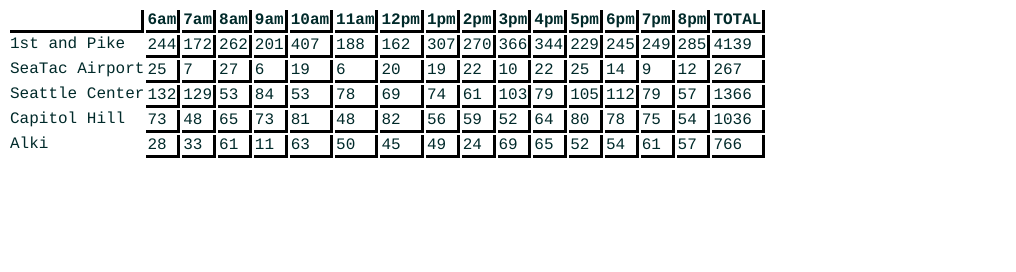
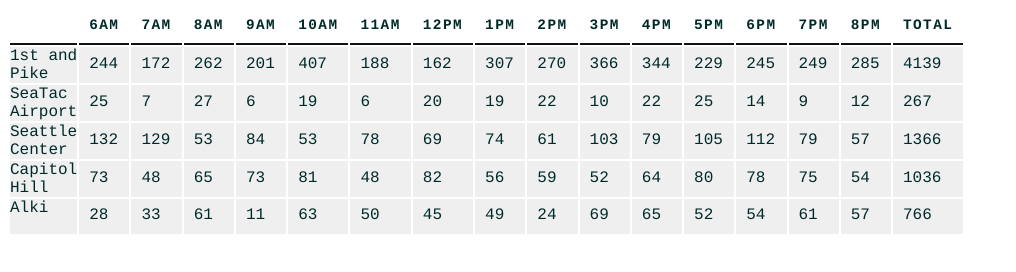
Before and after one commit to sarasaurus/cookie_stand, a plain HTML site: page sales.html in a window 1280 px wide. Shown: the whole page, without its empty margins (0-1016 px from the left). Drawn offline with Linux system fonts and the light colour scheme.

Commit message:
changed sales stylesheet

```diff
--- a/sales_style.css
+++ b/sales_style.css
@@ -3,21 +3,24 @@
   color: #002A2A;
 
 }
-
-td {
-  border-right: solid;
-  border-bottom: solid;
-  border-color: black;
+table {
+  width: 600px;
+}
+th, td {
+  padding: 7px 10px 10px 10px;
 }
 
 th {
-  border-right: solid;
-  border-bottom: solid;
-  border-color: black;
+  text-transform: uppercase;
+  letter-spacing: 0.1em;
+  font-size: 90%;
+  border-bottom: 2px solid #111111;
+  border-top: 1 px solid #999;
+  text-align: left;
 }
-
+td.highlight {
+  background-color: yellow;
+}
 tr {
-  border-top: solid;
-  border-bottom: solid;
-  border-color: black;
+  background-color: #efefef;
 }
```
